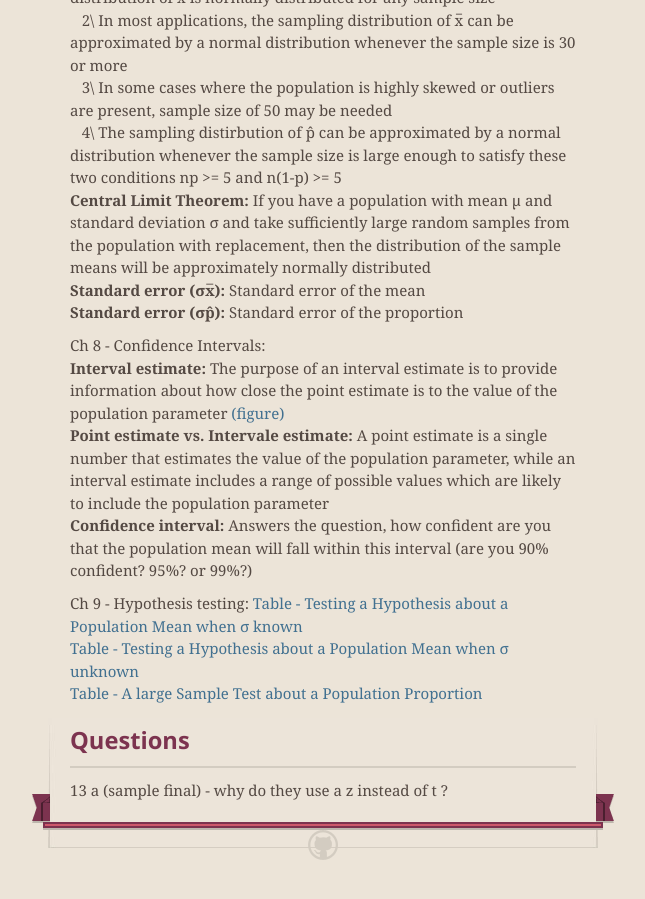
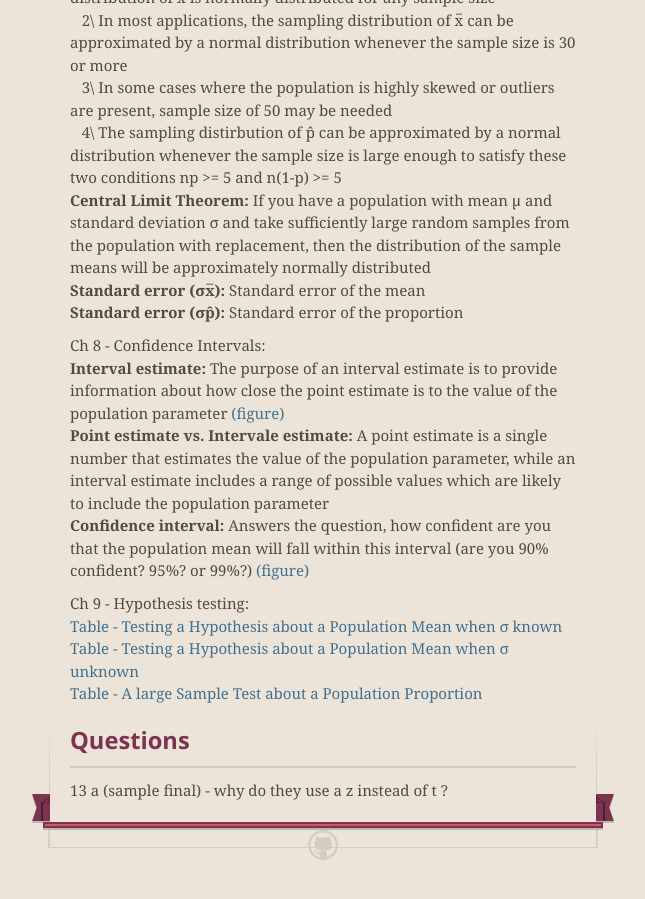
Before and after one commit to kishan-patel/kishan-patel.github.io, a Jekyll site: the page built from _posts/2018-03-06-comm-215.md, in a window 1280 px wide and 900 px high, scrolled down 1877 px. Shown: the whole window, without its empty margins (317-962 px from the left). Built offline with Jekyll 4.4.1, drawn with Linux system fonts in a browser that asks for light colours; nearby versions of some CDN libraries.

Commit message:
update comm 215

```diff
--- a/_posts/2018-03-06-comm-215.md
+++ b/_posts/2018-03-06-comm-215.md
@@ -133,7 +133,7 @@
 Ch 8 - Confidence Intervals:
 <strong>Interval estimate:</strong> The purpose of an interval estimate is to provide information about how close the point estimate is to the value of the population parameter [(figure)]({{site.url}}/assets/pdf/comm-215/interval-estimate.png)
 <strong>Point estimate vs. Intervale estimate:</strong> A point estimate is a single number that estimates the value of the population parameter, while an interval estimate includes a range of possible values which are likely to include the population parameter
-<strong>Confidence interval:</strong> Answers the question, how confident are you that the population mean will fall within this interval (are you 90% confident? 95%? or 99%?)
+<strong>Confidence interval:</strong> Answers the question, how confident are you that the population mean will fall within this interval (are you 90% confident? 95%? or 99%?)  [(figure)]({{site.url}}/assets/pdf/comm-215/confidence-interval.png)
 
 Ch 9 - Hypothesis testing:
 [Table - Testing a Hypothesis about a Population Mean when σ known]({{site.url}}/assets/pdf/comm-215/hypothesis-testing-sigma-known.png)
```
Also changed, not shown: assets/pdf/comm-215/confidence-interval.png (added), 1 other file.
